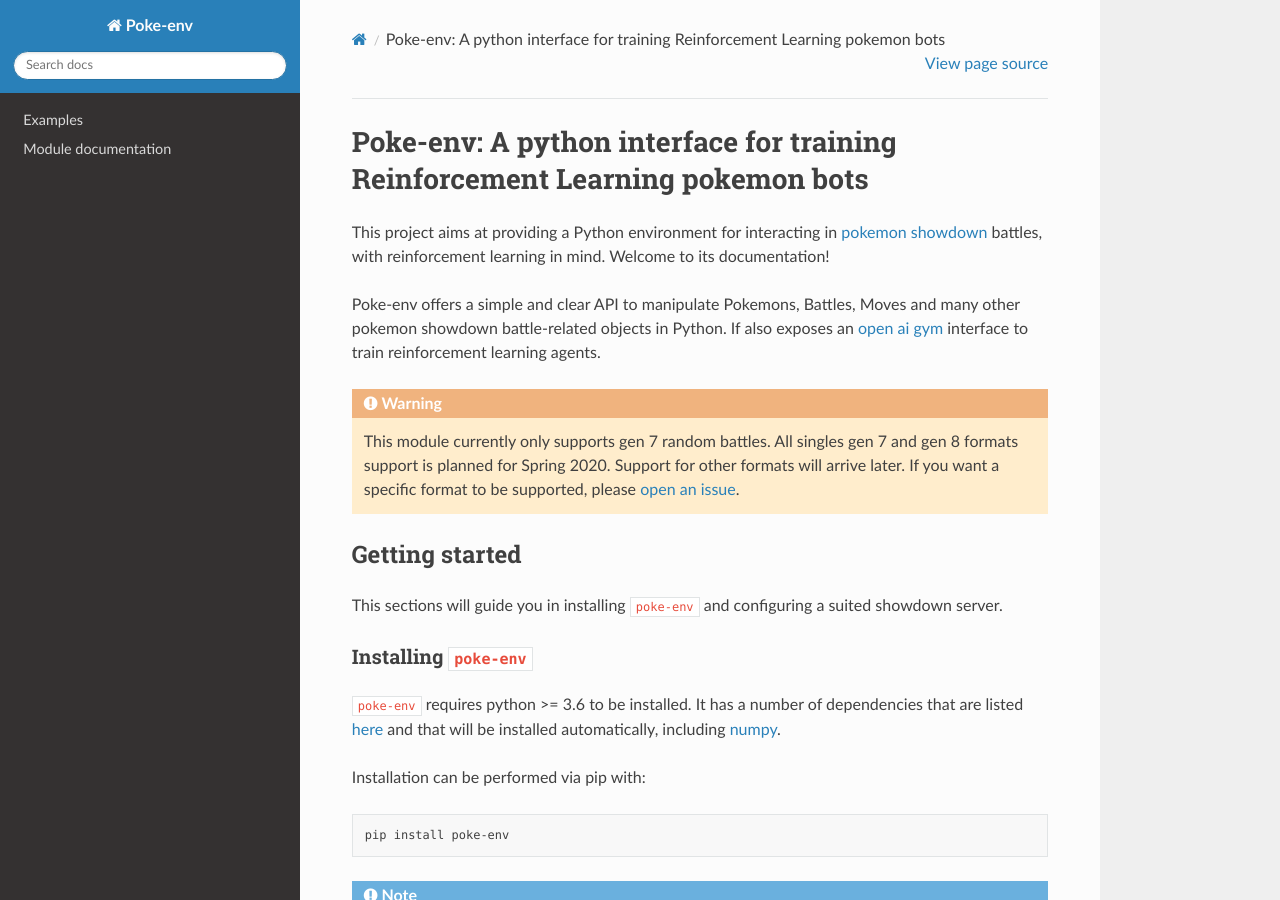
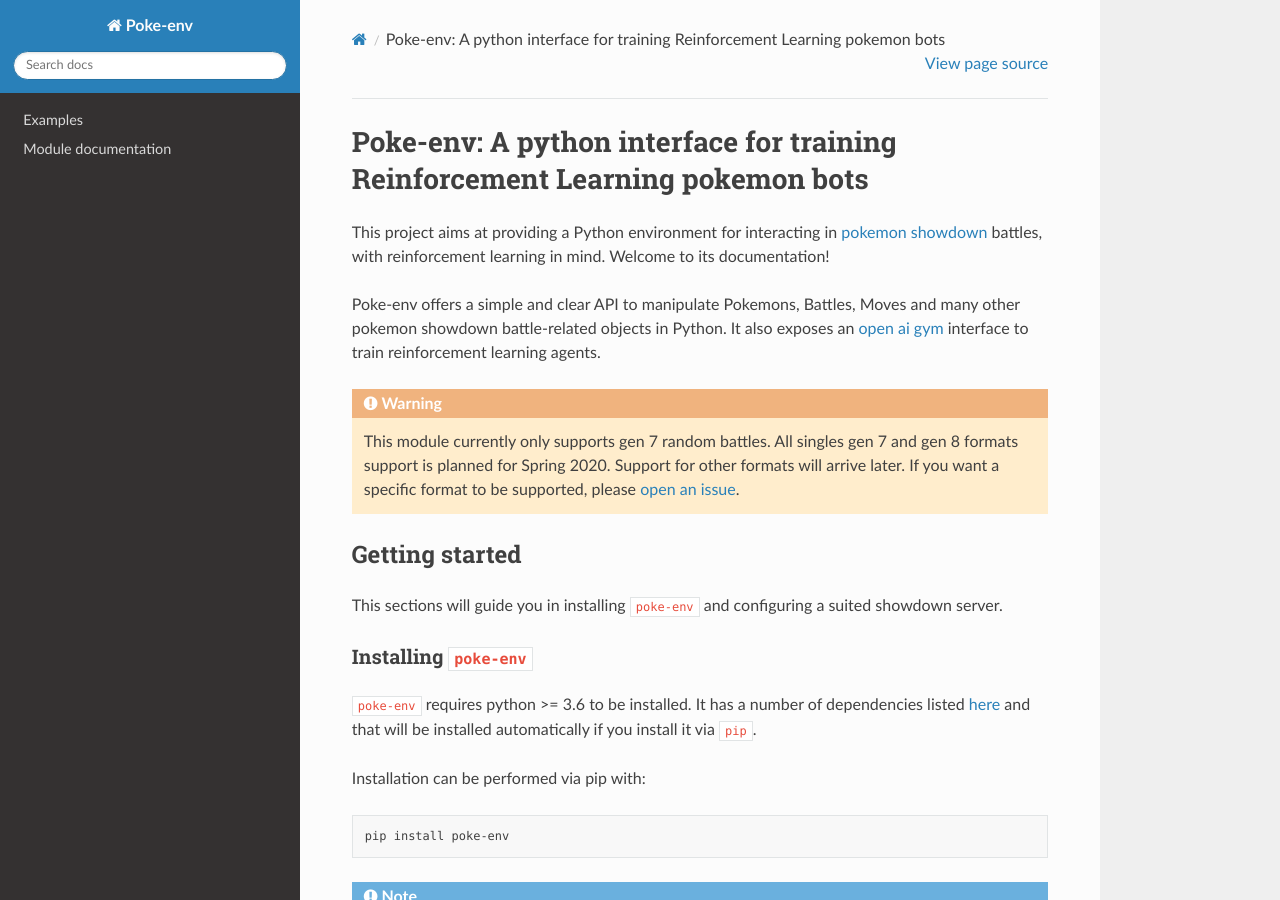
Before and after one commit to hsahovic/poke-env, a Sphinx documentation site: the page built from docs/source/index.rst, in a window 1280 px wide and 900 px high. Built offline with Sphinx 7.4.7 and the Read the Docs theme 2.0.0, drawn with Linux system fonts in a browser that asks for light colours.

Commit message:
Minor typo fixes in documentation index

```diff
--- a/docs/source/index.rst
+++ b/docs/source/index.rst
@@ -8,7 +8,7 @@
 
 This project aims at providing a Python environment for interacting in `pokemon showdown <https://pokemonshowdown.com/>`__ battles, with reinforcement learning in mind. Welcome to its documentation!
 
-Poke-env offers a simple and clear API to manipulate Pokemons, Battles, Moves and many other pokemon showdown battle-related objects in Python. If also exposes an `open ai gym <https://gym.openai.com/>`__ interface to train reinforcement learning agents.
+Poke-env offers a simple and clear API to manipulate Pokemons, Battles, Moves and many other pokemon showdown battle-related objects in Python. It also exposes an `open ai gym <https://gym.openai.com/>`__ interface to train reinforcement learning agents.
 
 .. warning:: This module currently only supports gen 7 random battles. All singles gen 7 and gen 8 formats support is planned for Spring 2020. Support for other formats will arrive later. If you want a specific format to be supported, please `open an issue <https://github.com/hsahovic/poke-env/issues>`__.
 
@@ -20,7 +20,7 @@
 Installing ``poke-env``
 =======================
 
-``poke-env`` requires python >= 3.6 to be installed. It has a number of dependencies that are listed `here <https://github.com/hsahovic/poke-env/blob/master/requirements.txt>`__ and that will be installed automatically, including `numpy <https://numpy.org/>`__.
+``poke-env`` requires python >= 3.6 to be installed. It has a number of dependencies listed `here <https://github.com/hsahovic/poke-env/blob/master/requirements.txt>`__ and that will be installed automatically if you install it via ``pip``.
 
 Installation can be performed via pip with:
 
```
